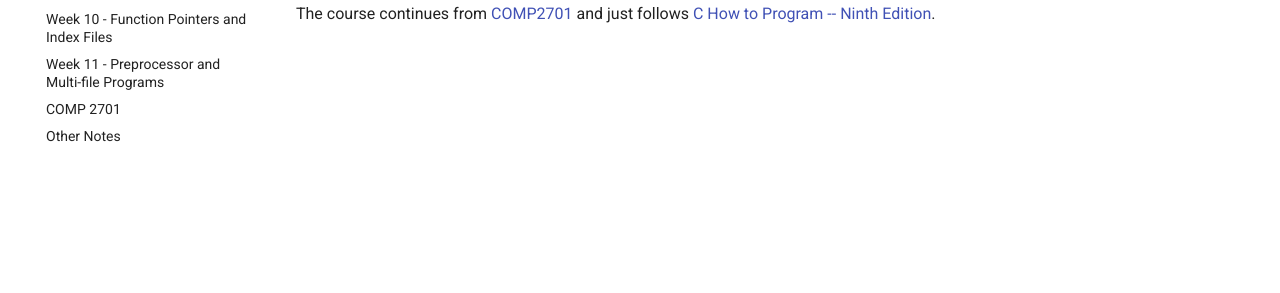
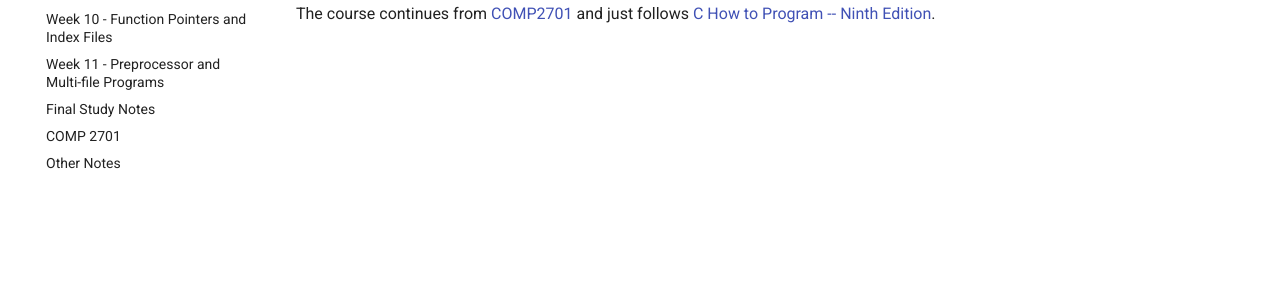
Before and after one commit to gdoyle87/COMP2801, an MkDocs documentation site: the page built from docs/index.md, in a window 1280 px wide. Shown: the part 506-799 px from the top of the page. Built offline with MkDocs 1.6.1 and Material for MkDocs 9.7.7, drawn with Linux system fonts in a browser that asks for light colours; nearby versions of some CDN libraries.

Commit message:
updated yaml

```diff
--- a/mkdocs.yml
+++ b/mkdocs.yml
@@ -14,6 +14,7 @@ nav:
   - Week 9 - CLI, calloc and realloc, and other random stuff: wk_nine.md
   - Week 10 - Function Pointers and Index Files: wk_ten.md
   - Week 11 - Preprocessor and Multi-file Programs: wk_eleven.md
+  - Final Study Notes: final.md
   - COMP 2701: https://gdoyle87.github.io/COMP2701
   - Other Notes: https://gdoyle87.github.io/
 
```
